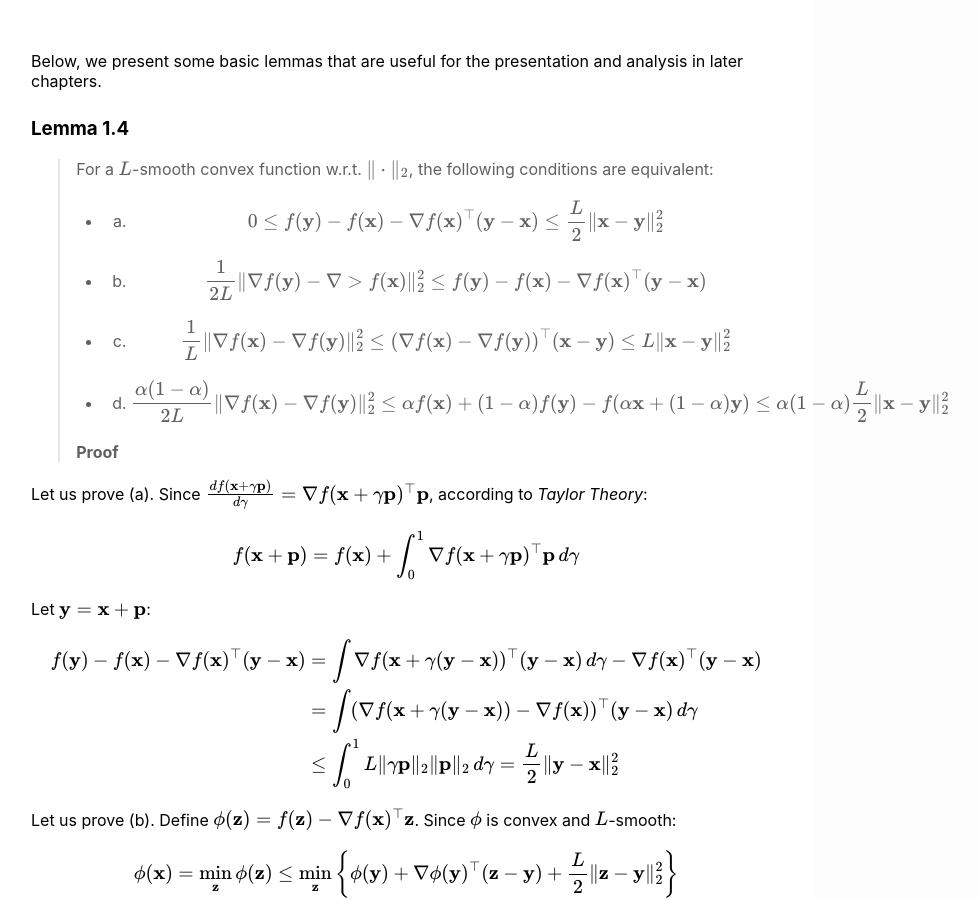
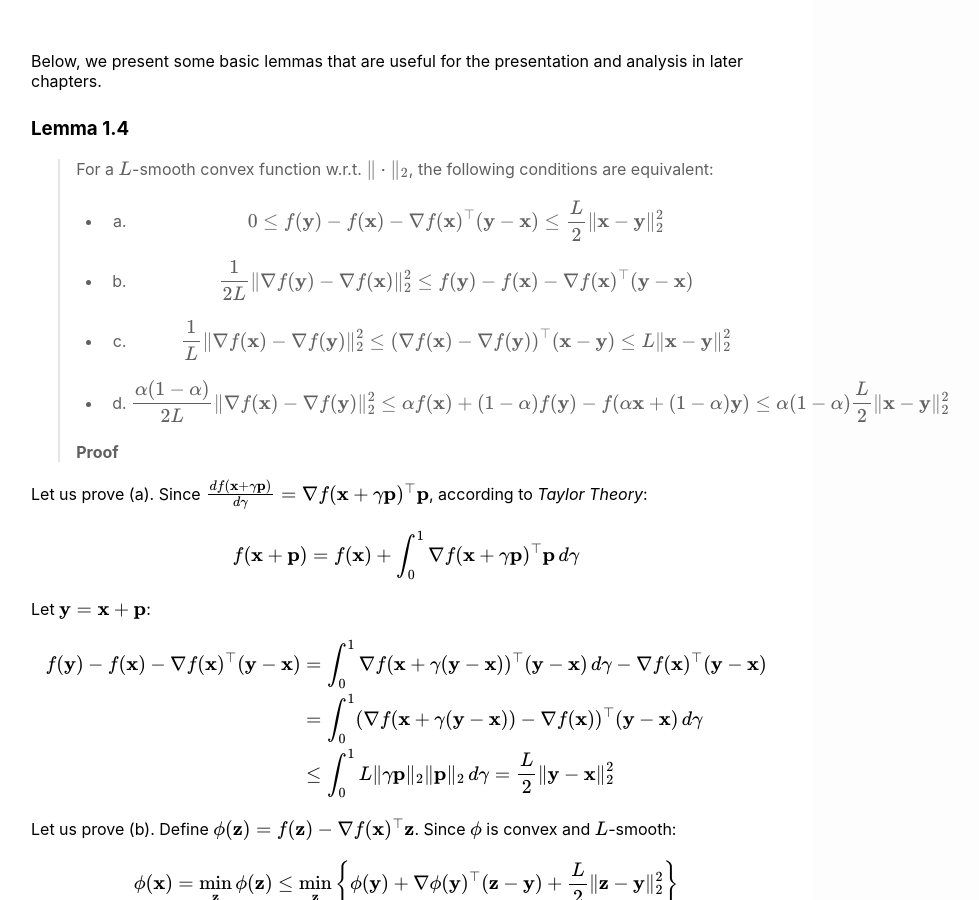
Before and after one commit to optmai/opt4ml, a Jekyll site: the page Ch1-5.html, which Jekyll copies as it is, in a window 1280 px wide and 900 px high, scrolled down 224 px. Shown: the whole window, without its empty margins (234-1213 px from the left). Built offline with Jekyll 4.4.1, drawn with Linux system fonts in a browser that asks for light colours; some of the changed text lies outside the part shown.

Commit message:
Add files via upload

```diff
--- a/Ch1-5.html
+++ b/Ch1-5.html
@@ -278,7 +278,7 @@ f(\mathbf{x})^{\top}(\mathbf{y} - \mathbf{x})\leq
 </ol></li>
 <li><ol start="2" type="a">
 <li><span class="math display">\[
-\frac{1}{2L}\|\nabla f(\mathbf{y}) - \nabla &gt;f(\mathbf{x})\|_2^2\leq
+\frac{1}{2L}\|\nabla f(\mathbf{y}) - \nabla f(\mathbf{x})\|_2^2\leq
 f(\mathbf{y}) - f(\mathbf{x}) - \nabla f(\mathbf{x})^{\top}(\mathbf{y} -
 \mathbf{x})
 \]</span></li>
@@ -314,11 +314,11 @@ f(\mathbf{x} + \gamma \mathbf{p})^{\top} \mathbf{p} \, d\gamma
 <p><span class="math display">\[
 \begin{align*}
 f(\mathbf{y}) - f(\mathbf{x}) - \nabla f(\mathbf{x})^{\top}(\mathbf{y} -
-\mathbf{x}) &amp;= \int \nabla f(\mathbf{x} + \gamma(\mathbf{y} -
+\mathbf{x}) &amp;= \int_0^1 \nabla f(\mathbf{x} + \gamma(\mathbf{y} -
 \mathbf{x}))^{\top}(\mathbf{y} - \mathbf{x}) \, d\gamma - \nabla
 f(\mathbf{x})^{\top}(\mathbf{y} - \mathbf{x}) \\
-&amp;= \int (\nabla f(\mathbf{x} + \gamma(\mathbf{y} - \mathbf{x})) -
-\nabla f(\mathbf{x}))^{\top}(\mathbf{y} - \mathbf{x}) \, d\gamma \\
+&amp;= \int_0^1 (\nabla f(\mathbf{x} + \gamma(\mathbf{y} - \mathbf{x}))
+- \nabla f(\mathbf{x}))^{\top}(\mathbf{y} - \mathbf{x}) \, d\gamma \\
 &amp;\leq \int_0^1 L\|\gamma \mathbf{p}\|_2 \|\mathbf{p}\|_2 \, d\gamma
 = \frac{L}{2} \|\mathbf{y} - \mathbf{x}\|_2^2
 \end{align*}
@@ -414,9 +414,9 @@ f(\mathbf{y})\|_2^2\)</span>.</li>
 <span class="math inline">\(\mathbf{z}^* = \mathbf{x}\)</span> (by
 first-order optimality), and that <span
 class="math inline">\(\phi(\mathbf{z})\)</span> is also convex and <span
-class="math inline">\(\mu\)</span>-smooth since <span
+class="math inline">\(\mu\)</span>-strongly convex since <span
 class="math inline">\(f\)</span> is convex and <span
-class="math inline">\(\mu\)</span>-smooth.</p>
+class="math inline">\(\mu\)</span>-strongly convex.</p>
 <p><span class="math display">\[\begin{align*}
 \phi(\mathbf{x}) = \min_{\mathbf{z}} \phi(\mathbf{z}) &amp;\geq
 \min_{\mathbf{z}} \left\{ \phi(\mathbf{y}) + \nabla
```
Also changed, not shown: other parts of Ch1-5.html (+1 -8 lines), Ch1-4.html (+5 -5 lines).
